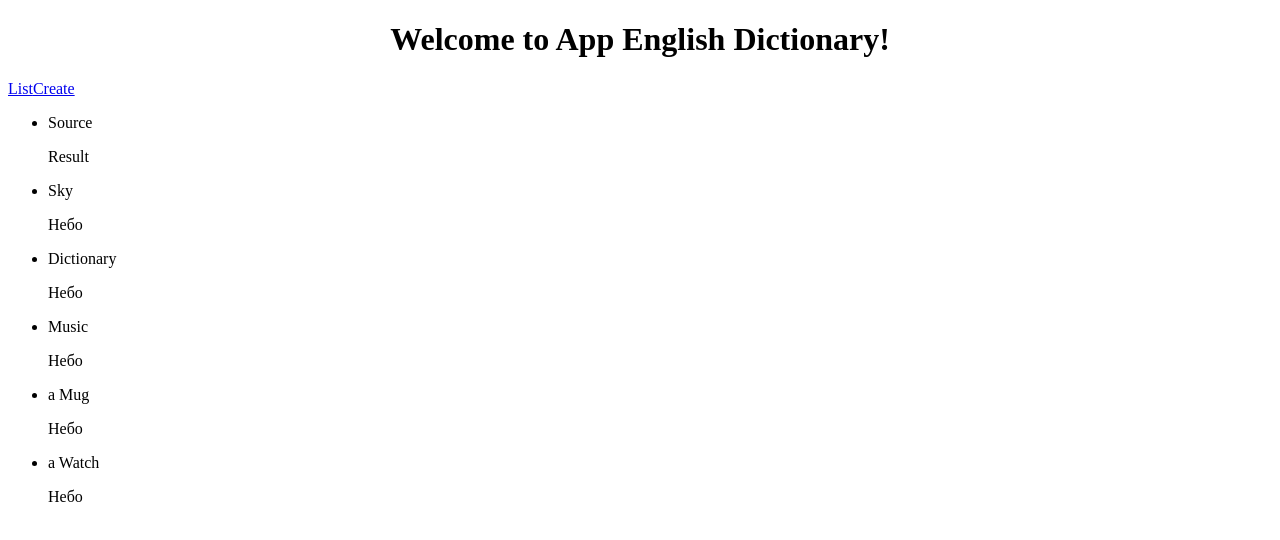
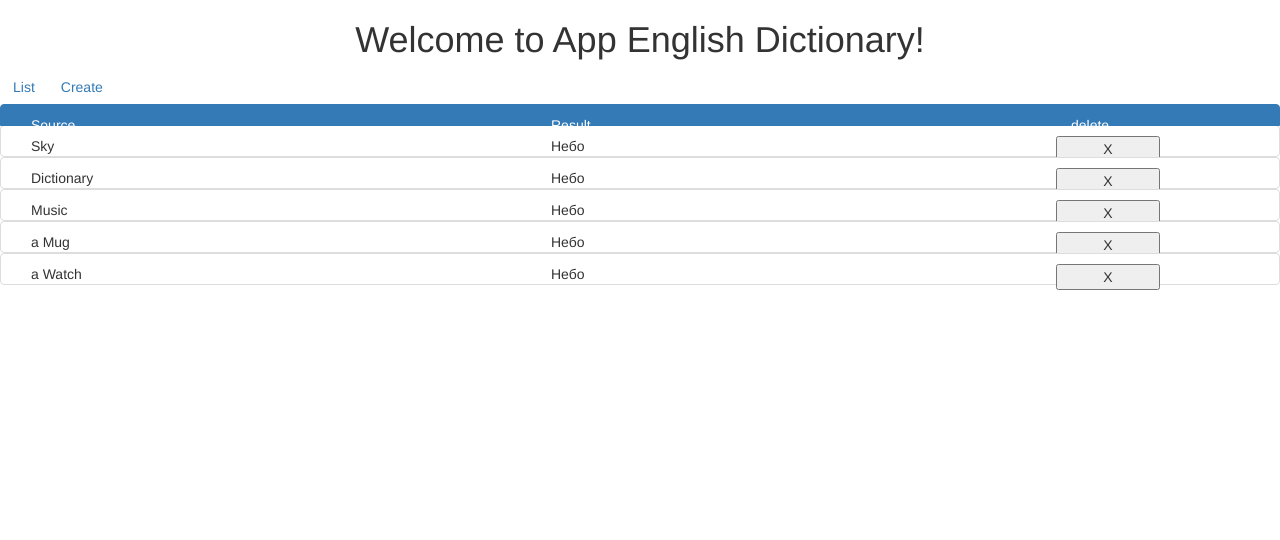
Before and after one commit to bellatrix988/english-dictionary, an Angular app: page /list in a window 1280 px wide. Shown: the top 540 px of the page. Built offline with nearby package versions, Linux system fonts and the light colour scheme.

Commit message:
Add method for removing word from list

```diff
--- a/src/app/app.component.html
+++ b/src/app/app.component.html
@@ -4,7 +4,7 @@
   </h1>
 </div>
 <nav>
-  <a routerLink='/list'>List</a>
-  <a routerLink='/create'>Create</a>
+  <a class="btn" routerLink='/list'>List</a>
+  <a class="btn" routerLink='/create'>Create</a>
 </nav>
 <router-outlet></router-outlet>
--- a/src/app/create/create.component.html
+++ b/src/app/create/create.component.html
@@ -1,3 +1,16 @@
-<input type="text" [(ngModel)]="src">
-<input type="text" [(ngModel)]="res">
-<button (click)="addWordToList( src, res)">Add</button>
+<div class="container">
+    <h1>Add word</h1>
+    <form>
+      <div class="form-group">
+        <label for="src">Source</label>
+        <input type="text" [(ngModel)]="src" class="form-control" name="src" id="src" required>
+      </div>
+
+      <div class="form-group">
+        <label for="res">Result</label>
+        <input type="text" [(ngModel)]="res" class="form-control" name="res" id="res" required>
+      </div>
+      <button type="submit" (click)="addWordToList( src, res)" class="btn btn-success">Add</button>
+
+    </form>
+</div>
--- a/src/app/eng-dictionary-service.service.ts
+++ b/src/app/eng-dictionary-service.service.ts
@@ -13,14 +13,19 @@ export class EngDictionaryService {
     return Promise.resolve(DATA_DICTIONARY);
   }
 
-  deleteWords(): void {
-    //TODO
+  getWordById(id: number): Promise<EngDictionary>{
+    return this.getWords()
+               .then(listOfWords => listOfWords.find(word => word.id === id));
+  }
+
+  deleteWords(word: EngDictionary): void {
+    this.getWords()
+        .then(self => self.splice(self.findIndex(w => w.id === word.id),1));
   }
 
   addWord(word: EngDictionary): void{
     this.getWords()
         .then(listWords => listWords.push(word));
-    // return;
   }
 
 }
--- a/src/app/words-list/words-list.component.html
+++ b/src/app/words-list/words-list.component.html
@@ -1,10 +1,14 @@
-  <ul>
-    <li>
-      <p>Source</p>
-      <p>Result</p>
+<ul class="list-group">
+  <li class="list-group-item  active">
+    <span class="col-xs-5">Source</span>
+    <span class="col-xs-5">Result</span>
+    <span class="col-xs-1">delete</span>
+  </li>
+  <div *ngFor="let word of listOfWords">
+    <li class="list-group-item">
+      <p class="col-xs-5">{{word.source}}</p>
+      <span class="col-xs-5">{{word.result}}</span>
+      <p><button class="col-xs-1" (click)="removeWord(word)">X</button></p>
     </li>
-    <li *ngFor="let word of listOfWords">
-      <p>{{word.source}}</p>
-      <p>{{word.result}}</p>
-    </li>
-  </ul>
+  </div>
+</ul>
--- a/src/app/words-list/words-list.component.ts
+++ b/src/app/words-list/words-list.component.ts
@@ -20,6 +20,11 @@ export class WordsListComponent implements OnInit {
     .then(listOfWords => this.listOfWords = listOfWords);
   }
 
+  removeWord(word: EngDictionary): void{
+    this.engDicService
+        .deleteWords(word);
+    this.getWords();
+  }
   ngOnInit(): void {
     this.getWords();
   }
--- a/src/index.html
+++ b/src/index.html
@@ -7,6 +7,8 @@
 
   <meta name="viewport" content="width=device-width, initial-scale=1">
   <link rel="icon" type="image/x-icon" href="favicon.ico">
+  <!-- Latest compiled and minified CSS -->
+<link rel="stylesheet" href="https://maxcdn.bootstrapcdn.com/bootstrap/3.3.7/css/bootstrap.min.css" integrity="sha384-BVYiiSIFeK1dGmJRAkycuHAHRg32OmUcww7on3RYdg4Va+PmSTsz/K68vbdEjh4u" crossorigin="anonymous">
 </head>
 <body>
   <app-root></app-root>
```
Also changed, not shown: text_task.txt.
